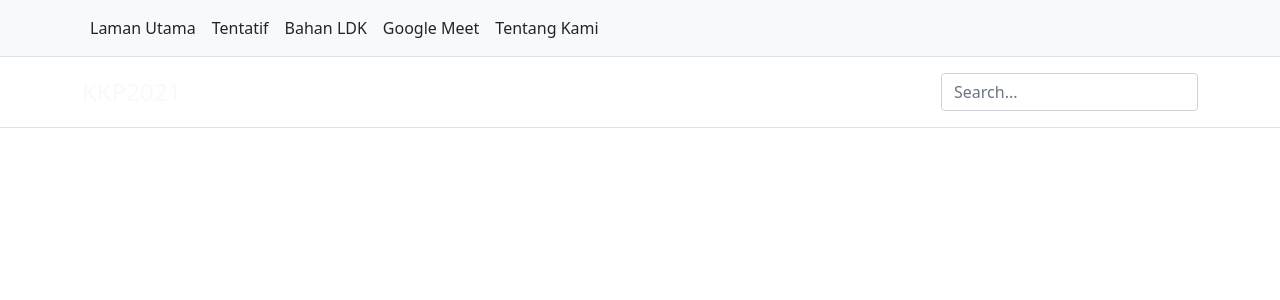
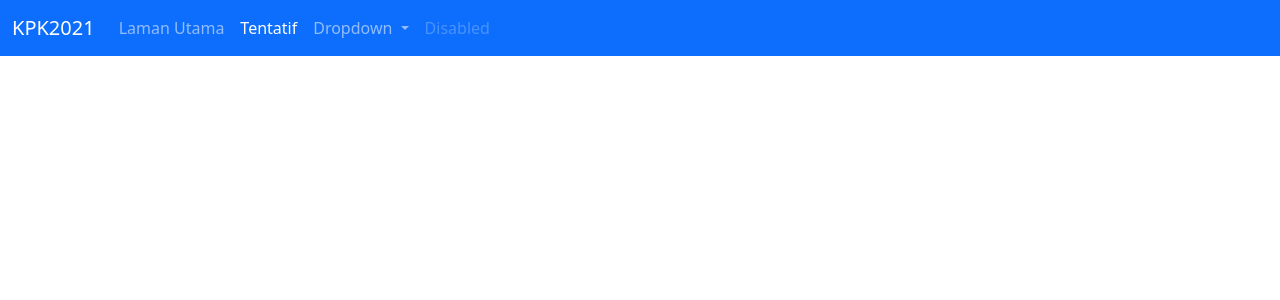
Before and after one commit to blurenciel/KPK2021, a Jekyll site: the page tentatif.html, which Jekyll copies as it is, in a window 1280 px wide. Shown: the top 300 px of the page. Built offline with Jekyll 4.4.1, drawn with Linux system fonts in a browser that asks for light colours.

Commit message:
Update tentatif.html

```diff
--- a/tentatif.html
+++ b/tentatif.html
@@ -12,26 +12,37 @@ and open the template in the editor.
         <meta name="viewport" content="width=device-width, initial-scale=1.0">
     </head>
     <body>
-  <nav class="py-2 bg-light border-bottom">
-    <div class="container d-flex flex-wrap">
-      <ul class="nav me-auto">
-        <li class="nav-item"><a href="/KPK2021/index.html" class="nav-link link-dark px-2 active">Laman Utama</a></li>
-        <li class="nav-item"><a href="/KPK2021/tentatif.html" class="nav-link link-dark px-2 active" aria-current="page">Tentatif</a></li>
-        <li class="nav-item"><a href="/KPK2021/bahan.html" class="nav-link link-dark px-2">Bahan LDK</a></li>
-        <li class="nav-item"><a href="/KPK2021/meet.html" class="nav-link link-dark px-2">Google Meet</a></li>
-        <li class="nav-item"><a href="about.html" class="nav-link link-dark px-2">Tentang Kami</a></li>
+  <nav class="navbar navbar-expand-lg navbar-dark bg-primary">
+  <div class="container-fluid">
+      <a class="navbar-brand" href="#">KPK2021</a>
+        <button class="navbar-toggler" type="button" data-bs-toggle="collapse" data-bs-target="#navbarSupportedContent" aria-controls="navbarSupportedContent" aria-expanded="false" aria-label="Toggle navigation">
+      <span class="navbar-toggler-icon"></span>
+    </button>
+    <div class="collapse navbar-collapse" id="navbarSupportedContent">
+      <ul class="navbar-nav me-auto mb-2 mb-lg-0">
+        <li class="nav-item">
+          <a class="nav-link" href="/KPK2021/index.html">Laman Utama</a>
+        </li>
+        <li class="nav-item">
+          <a class="nav-link active" aria-current="page" href="/KPK2021/tentatif.html">Tentatif</a>
+        </li>
+        <li class="nav-item dropdown">
+          <a class="nav-link dropdown-toggle" href="#" id="navbarDropdown" role="button" data-bs-toggle="dropdown" aria-expanded="false">
+            Dropdown
+          </a>
+          <ul class="dropdown-menu" aria-labelledby="navbarDropdown">
+            <li><a class="dropdown-item" href="#">Action</a></li>
+            <li><a class="dropdown-item" href="#">Another action</a></li>
+            <li><hr class="dropdown-divider"></li>
+            <li><a class="dropdown-item" href="#">Something else here</a></li>
+          </ul>
+        </li>
+        <li class="nav-item">
+          <a class="nav-link disabled" href="#" tabindex="-1" aria-disabled="true">Disabled</a>
+        </li>
       </ul>
           </div>
-  </nav>
-  <header class="py-3 mb-4 border-bottom">
-    <div class="container d-flex flex-wrap justify-content-center">
-      <a href="/" class="d-flex align-items-center mb-3 mb-lg-0 me-lg-auto text-light text-decoration-none">
-        <span class="fs-4">KKP2021</span>
-      </a>
-      <form class="col-12 col-lg-auto mb-3 mb-lg-0">
-        <input type="search" class="form-control" placeholder="Search..." aria-label="Search">
-      </form>
-    </div>
-  </header>
+  </div>
+</nav>
     </body>
 </html>
```
